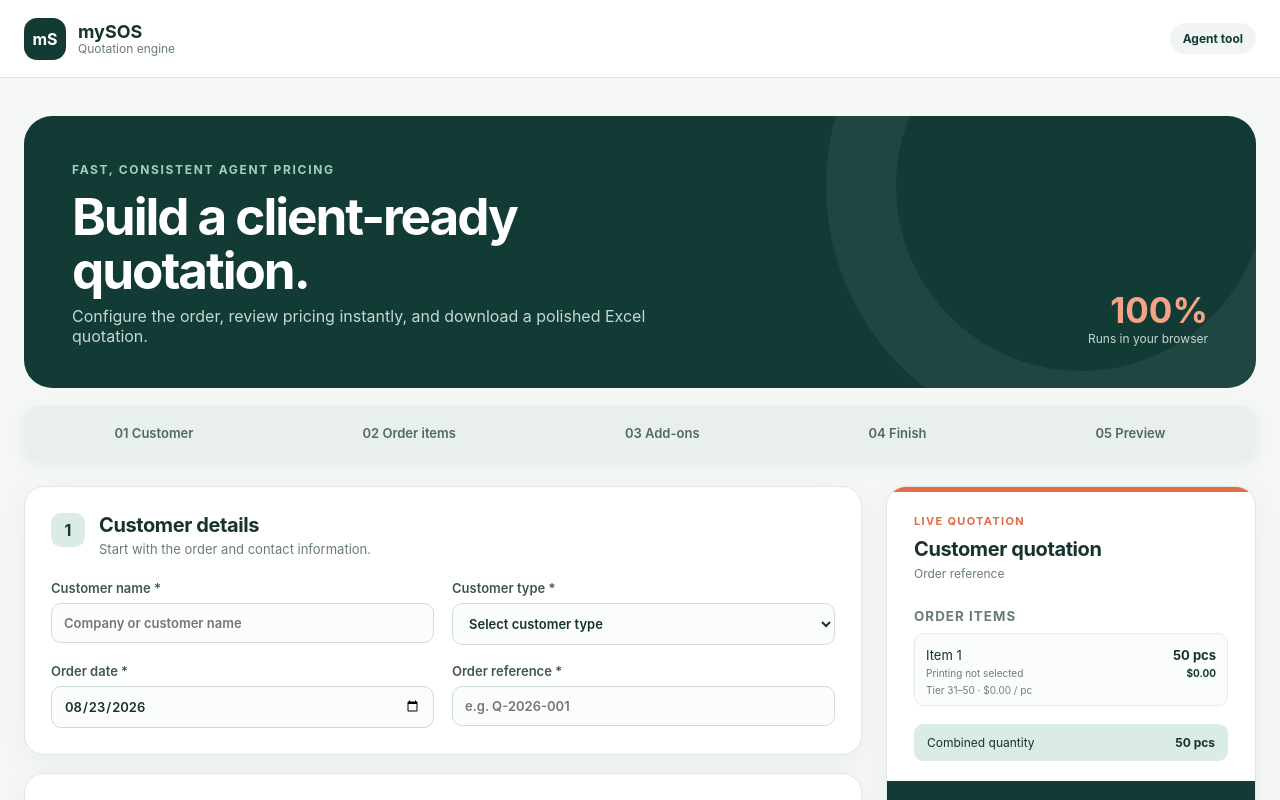
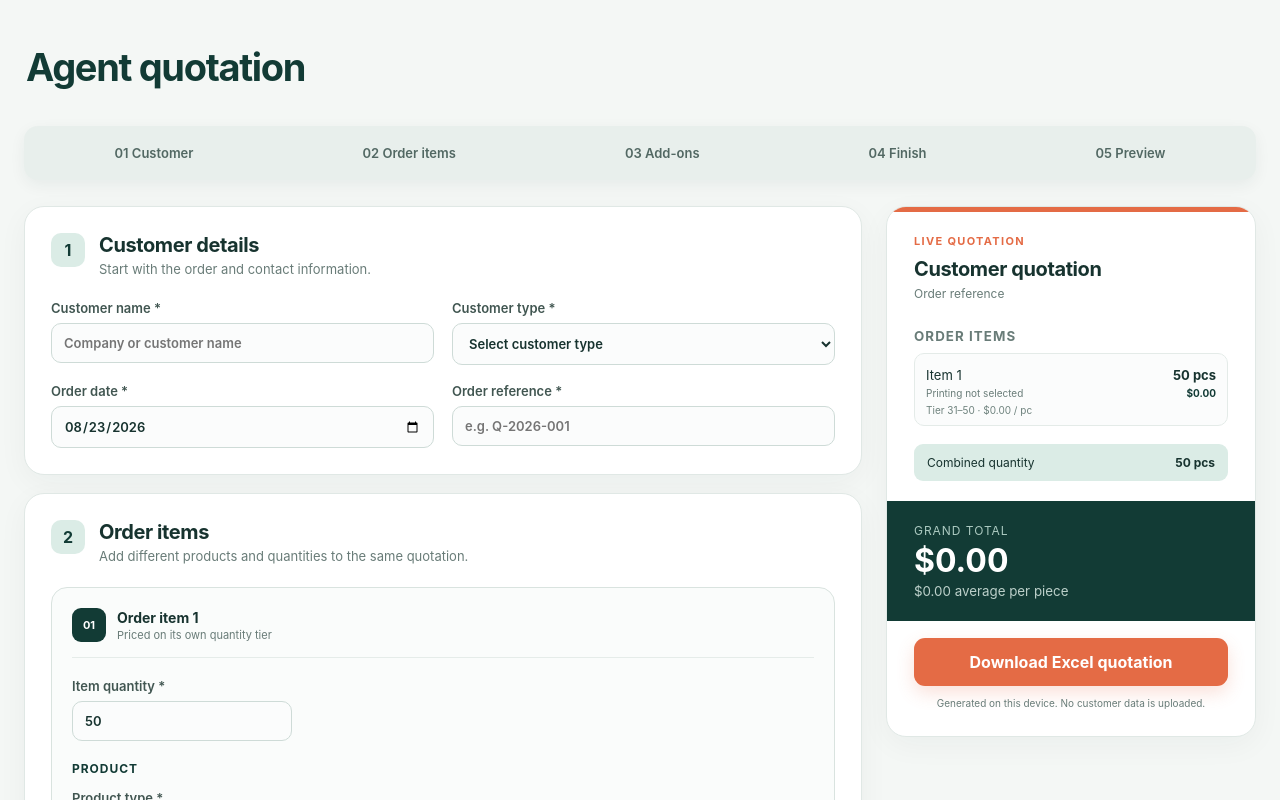
Before and after one commit to moroha29/mySOS, a React (Vite) app: page / in a window 1280 px wide. Shown: the top 800 px of the page. Built offline with nearby package versions, Linux system fonts and the light colour scheme.

Commit message:
Simplify quotation page header

```diff
--- a/src/App.jsx
+++ b/src/App.jsx
@@ -29,9 +29,8 @@ export default function App() {
   };
 
   return <>
-    <header className="app-header"><div className="brand"><div className="brand-mark">mS</div><div><strong>mySOS</strong><span>Quotation engine</span></div></div><div className="header-badge">Agent tool</div></header>
     <main>
-      <section className="hero"><div><span className="eyebrow">Fast, consistent agent pricing</span><h1>Build a client-ready quotation.</h1><p>Configure the order, review pricing instantly, and download a polished Excel quotation.</p></div><div className="hero-stat"><strong>100%</strong><span>Runs in your browser</span></div></section>
+      <header className="page-heading"><h1>Agent quotation</h1></header>
       <nav className="step-nav" aria-label="Quotation sections"><a href="#customer">01 Customer</a><a href="#products">02 Order items</a><a href="#addons">03 Add-ons</a><a href="#shipping">04 Finish</a><a href="#preview">05 Preview</a></nav>
       <div className="workspace"><QuotationForm value={form} onChange={setForm} errors={shownErrors} /><QuotationPreview quote={quote} errors={attempted ? allErrors : {}} onDownload={handleDownload} downloading={downloading} /></div>
     </main>
--- a/src/styles.css
+++ b/src/styles.css
@@ -4,22 +4,9 @@ html { scroll-behavior: smooth; }
 body { margin: 0; min-width: 320px; min-height: 100vh; }
 button, input, select, textarea { font: inherit; }
 button, select { cursor: pointer; }
-.app-header { height: 78px; padding: 0 max(24px, calc((100vw - 1320px) / 2)); display: flex; align-items: center; justify-content: space-between; background: #fff; border-bottom: 1px solid var(--line); }
-.brand { display: flex; align-items: center; gap: 12px; }
-.brand-mark { width: 42px; height: 42px; display: grid; place-items: center; border-radius: 13px; background: var(--green); color: white; font-family: Inter, sans-serif; font-weight: 700; }
-.brand > div:last-child { display: flex; flex-direction: column; line-height: 1.15; }
-.brand strong { font: 700 18px Inter, sans-serif; }
-.brand span { font-size: 12px; color: var(--muted); }
-.header-badge { padding: 8px 13px; border-radius: 99px; background: #f0f5f3; color: var(--green); font-size: 12px; font-weight: 700; }
 main { max-width: 1320px; margin: 0 auto; padding: 38px 24px 70px; }
-.hero { min-height: 236px; padding: 42px 48px; border-radius: 28px; background: var(--green); color: white; display: flex; align-items: flex-end; justify-content: space-between; overflow: hidden; position: relative; }
-.hero::after { content: ''; width: 370px; height: 370px; border: 70px solid rgba(255,255,255,.055); border-radius: 50%; position: absolute; right: -80px; top: -185px; }
-.eyebrow { color: #9fd1bf; font-size: 12px; text-transform: uppercase; letter-spacing: .14em; font-weight: 700; }
-.hero h1 { margin: 12px 0 8px; max-width: 650px; font: 700 clamp(32px, 4vw, 54px)/1.05 Inter, sans-serif; letter-spacing: -.04em; }
-.hero p { margin: 0; max-width: 600px; color: #c6d7d3; font-size: 16px; }
-.hero-stat { z-index: 1; min-width: 150px; display: flex; flex-direction: column; text-align: right; }
-.hero-stat strong { font: 700 35px Inter, sans-serif; color: #f4a387; }
-.hero-stat span { color: #c6d7d3; font-size: 12px; }
+.page-heading { padding: 6px 2px 18px; }
+.page-heading h1 { margin: 0; color: var(--green); font-size: clamp(27px, 4vw, 38px); letter-spacing: -.035em; }
 .step-nav { margin: 18px 0 26px; padding: 9px; display: flex; gap: 6px; overflow-x: auto; background: #e8efec; border-radius: 14px; position: sticky; top: 8px; z-index: 5; box-shadow: 0 5px 16px rgba(18,59,53,.06); }
 .step-nav a { flex: 1 0 auto; padding: 10px 16px; border-radius: 9px; color: #526863; text-decoration: none; font-size: 13px; font-weight: 600; text-align: center; }
 .step-nav a:hover { background: #fff; color: var(--green); }
@@ -106,4 +93,4 @@ textarea { resize: vertical; }
 .privacy-note { margin: 11px 0 0; color: var(--muted); font-size: 10px; text-align: center; }
 footer { padding: 28px 24px; border-top: 1px solid var(--line); color: var(--muted); text-align: center; font-size: 12px; }
 @media (max-width: 980px) { .workspace { grid-template-columns: 1fr; } .preview-card { position: static; order: 2; } }
-@media (max-width: 680px) { main { padding: 20px 14px 48px; } .app-header { padding: 0 16px; } .hero { min-height: 260px; padding: 30px 24px; align-items: flex-start; } .hero-stat { display: none; } .step-nav { margin-top: 12px; } .form-section, .preview-card { border-radius: 16px; } .form-section { padding: 20px 16px; } .order-item { padding: 16px 12px; } .form-grid, .print-grid, .addon-grid { grid-template-columns: 1fr; } .size-grid { grid-template-columns: repeat(4, 1fr); } .addon-card { min-height: 70px; } .check-row { gap: 12px; flex-direction: column; } }
+@media (max-width: 680px) { main { padding: 24px 14px 48px; } .page-heading { padding-bottom: 10px; } .step-nav { margin-top: 12px; } .form-section, .preview-card { border-radius: 16px; } .form-section { padding: 20px 16px; } .order-item { padding: 16px 12px; } .form-grid, .print-grid, .addon-grid { grid-template-columns: 1fr; } .size-grid { grid-template-columns: repeat(4, 1fr); } .addon-card { min-height: 70px; } .check-row { gap: 12px; flex-direction: column; } }
```
